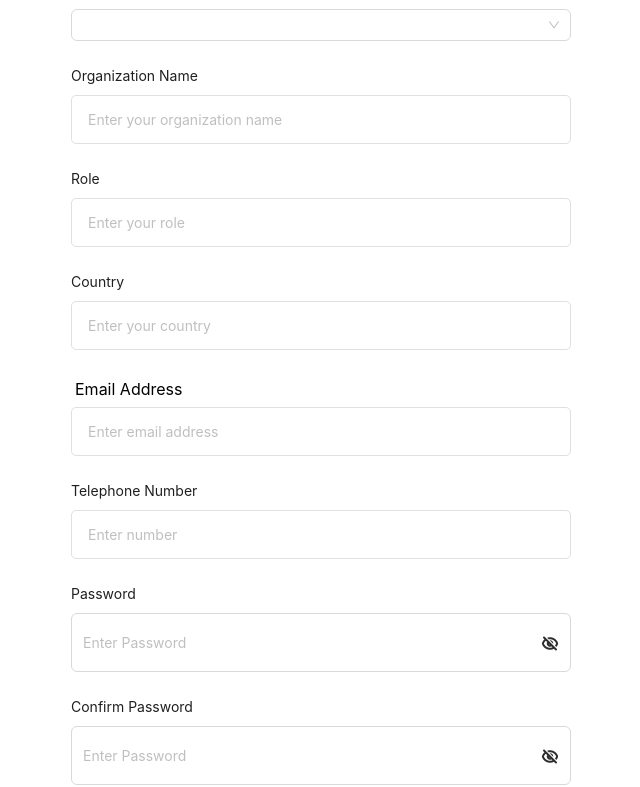
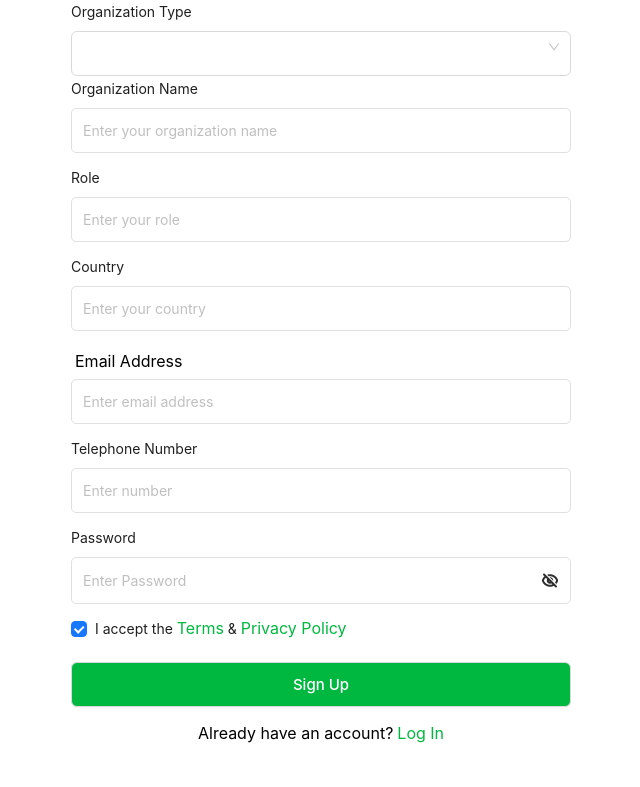
Before and after one commit to altafmalik555786/janus-ai-sis, a React (Create React App) app: page /#/signup in a window 1280 px wide. Shown: the part 458-1245 px from the top of the page, without its empty margins (319-959 px from the left). Built offline with nearby package versions, Linux system fonts and the light colour scheme.

Commit message:
implemented the UI fixes

```diff
--- a/src/components/layout/main-layout/public-layout/forgot-password/check-email/index.tsx
+++ b/src/components/layout/main-layout/public-layout/forgot-password/check-email/index.tsx
@@ -16,9 +16,9 @@ const CheckEmail = observer(() => {
     const payload = {
       email: localStorage.getItem("resendEmail"),
       link: "http://localhost:3000/#/set-new-password",
-    }
-    onSendResendEmail(payload)
-  }
+    };
+    onSendResendEmail(payload);
+  };
 
   return (
     <div className={style.mainContainer}>
@@ -27,18 +27,22 @@ const CheckEmail = observer(() => {
           <img src={welcomeLogo} alt="janus-logo" className={style.janusLogo} />
           <h2 className={style.checkEmail}>Check Your Email</h2>
           <p className={style.paraText}>
-          Your new password must be different to previously used passwords.
+            We sent a password reset link to{" "}
+            <b>{localStorage.getItem("resendEmail") || "example@example.com"}</b>
           </p>
         </div>
         <div className={style.outerLink}>
-          <p>Didn’t receive the email link? Click to resend</p>
+          <p>Didn’t receive the email link?</p>
           <span onClick={onResend} className={style.aLink}>
             Click to resend
           </span>
         </div>
         <div className={style.outerLink}>
           <p>Back to</p>
-          <span onClick={() => navigate(constRoute.login)} className={style.aLink}>
+          <span
+            onClick={() => navigate(constRoute.login)}
+            className={style.aLink}
+          >
             Login
           </span>
         </div>
--- a/src/components/layout/main-layout/public-layout/forgot-password/check-email/style.module.scss
+++ b/src/components/layout/main-layout/public-layout/forgot-password/check-email/style.module.scss
@@ -93,6 +93,13 @@
       text-align: center;
       align-items: center;
       gap: 5px;
+      font-size: 16px;
+      font-weight: 400;
+      font-family: "Inter";
+      font-style: normal;
+      line-height: 27px;
+
+      color: #000000;
       .aLink {
         color: green;
         cursor: pointer;
--- a/src/components/layout/main-layout/public-layout/login/style.module.scss
+++ b/src/components/layout/main-layout/public-layout/login/style.module.scss
@@ -99,4 +99,8 @@
       color: #000000;
     }
   }
+
+  :global(.ant-form-item-control) {
+    margin-bottom: -10px;
+  }
 }
--- a/src/components/layout/main-layout/public-layout/signup/index.tsx
+++ b/src/components/layout/main-layout/public-layout/signup/index.tsx
@@ -36,16 +36,12 @@ const SignUp = observer(() => {
     if (isOtherType) {
       payload["orgtype"] = values?.orgTypeName;
     }
-    if (values.password === values.confirmPassword) {
     localStorage.setItem("signupPayload", JSON.stringify(payload));
     const res = await onSendEmailVerification({
       email: values.email,
       lastname: values.lastname,
     });
     res?.verification_code && navigate(constRoute?.verifyEmail);
-    } else {
-      notification.error("Password should be matched");
-    }
   };
 
   const onChange = (e: CheckboxChangeEvent) => {
@@ -148,18 +144,6 @@ const SignUp = observer(() => {
               }
             />
           </Form.Item>
-          <Form.Item label={"Confirm Password"} name={"confirmPassword"}>
-            <Input.Password
-              placeholder="Enter Password"
-              iconRender={(visible) =>
-                visible ? (
-                  <img height={18} width={18} src={Eye} alt="" />
-                ) : (
-                  <img height={18} width={18} src={EyeOff} alt="" />
-                )
-              }
-            />
-          </Form.Item>
         </Form>
         <div>
           <div className={style.signUpWrraper}>
--- a/src/components/layout/main-layout/public-layout/signup/style.module.scss
+++ b/src/components/layout/main-layout/public-layout/signup/style.module.scss
@@ -2,6 +2,7 @@
     display: flex;
     justify-content: center;
     align-items: center;
+    padding: 50px 10px;
 
     .welcomeWrraper {
         display: flex;
@@ -89,4 +90,8 @@
             color: #000000;
         }
     }
+
+    :global(.ant-form-item-control) {
+        margin-bottom: -10px;
+    }
 }
--- a/src/index.css
+++ b/src/index.css
@@ -1,10 +1,27 @@
 
 .ant-input {
-  height: 49px;
-  padding: 16px;
+  height: 45px;
   border: 1px solid #E0E0E0;
-border-radius: 5px;
-color: #2E2E2E;
+ border-radius: 5px;
+ color: #2E2E2E;
+}
+
+.ant-input-password {
+  height: 45px;
+  padding: 0px 11px;
+  height: 100%;
+  border: 1px solid #E0E0E0;
+ border-radius: 5px;
+ color: #2E2E2E;
+}
+
+.ant-select-selector {
+  width: 100%;
+  height: 45px !important;
+  padding: 0 11px;
+  display: flex;
+    flex-direction: row;
+    align-items: center;
 }
 
 .ant-input:placeholder {
```
Lines whose indentation alone changed are shown as unchanged.
